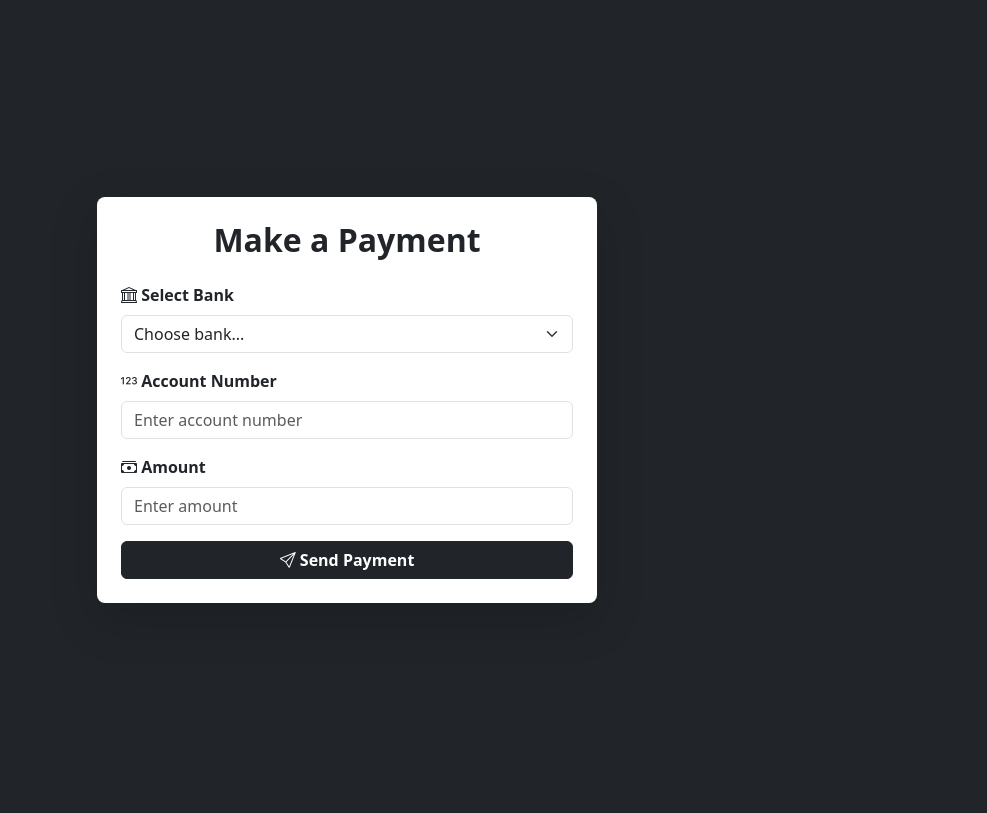
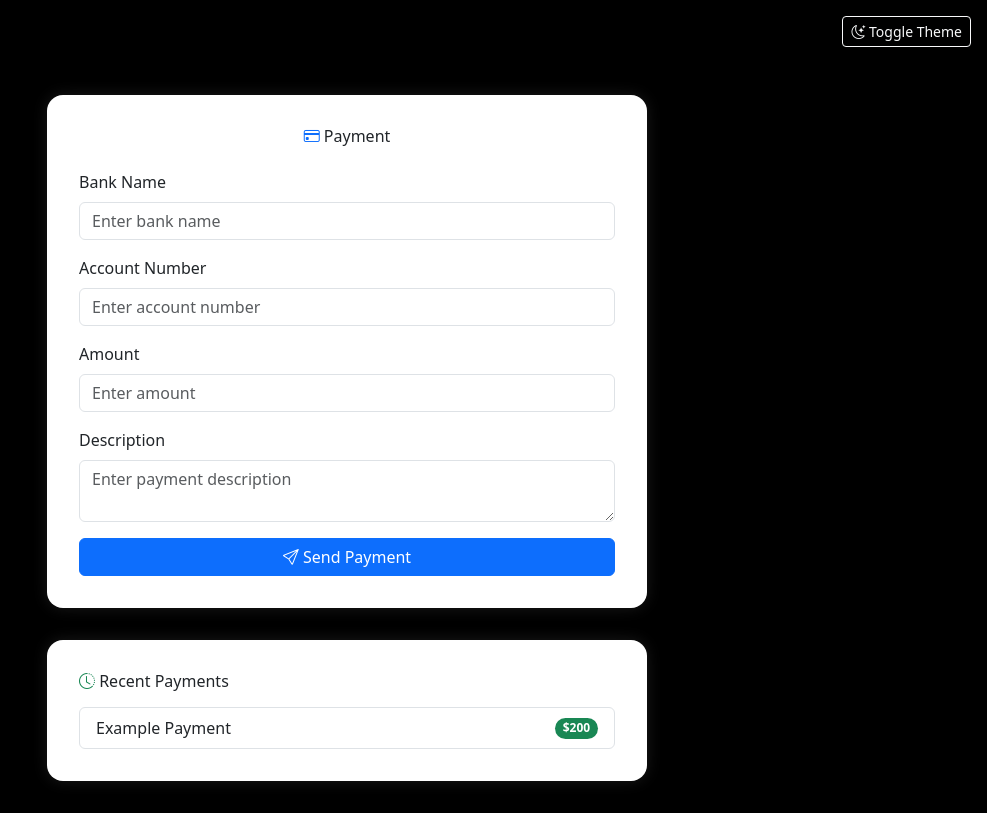
Before and after one commit to chukwuemeka77/Swapyardview, a plain HTML site: page payment.html in a window 1280 px wide. Shown: the whole page, without its empty margins (293-1280 px from the left). Drawn offline with nearby package versions, Linux system fonts and the light colour scheme; sample sign-in values are in the browser's storage.

Commit message:
Update payment.html

```diff
--- a/payment.html
+++ b/payment.html
@@ -3,64 +3,114 @@
 <head>
   <meta charset="UTF-8">
   <meta name="viewport" content="width=device-width, initial-scale=1.0">
-  <title>Payment Page</title>
+  <title>Payment - Enterprise App</title>
 
-  <!-- Bootstrap CSS -->
+  <!-- Bootstrap 5 -->
   <link href="https://cdn.jsdelivr.net/npm/bootstrap@5.3.3/dist/css/bootstrap.min.css" rel="stylesheet">
   <!-- Bootstrap Icons -->
-  <link href="https://cdn.jsdelivr.net/npm/bootstrap-icons/font/bootstrap-icons.css" rel="stylesheet">
+  <link href="https://cdn.jsdelivr.net/npm/bootstrap-icons@1.11.3/font/bootstrap-icons.css" rel="stylesheet">
+  <!-- Tailwind CSS -->
+  <script src="https://cdn.tailwindcss.com"></script>
+
+  <style>
+    body {
+      background-color: #000; /* black background */
+      font-family: system-ui, sans-serif;
+    }
+    .container-box {
+      background: #fff;
+      border-radius: 1rem;
+      padding: 2rem;
+      box-shadow: 0 0 15px rgba(255,255,255,0.1);
+      max-width: 600px;
+      margin: 2rem auto;
+    }
+  </style>
 </head>
-<body class="bg-dark text-light">
+<body>
 
-  <!-- Payment Form Container -->
-  <div class="d-flex justify-content-center align-items-center min-vh-100">
-    <div class="container bg-white text-dark rounded-3 shadow-lg p-4" style="max-width: 500px;">
-
-      <!-- Title -->
-      <h2 class="text-center mb-4 fw-bold">Make a Payment</h2>
-
-      <!-- Bank Selection -->
-      <div class="mb-3">
-        <label class="form-label fw-semibold">
-          <i class="bi bi-bank"></i> Select Bank
-        </label>
-        <select id="bank" class="form-select">
-          <option selected disabled>Choose bank...</option>
-          <option>Access Bank</option>
-          <option>GTBank</option>
-          <option>UBA</option>
-          <option>Zenith Bank</option>
-        </select>
-      </div>
-
-      <!-- Account Number -->
-      <div class="mb-3">
-        <label class="form-label fw-semibold">
-          <i class="bi bi-123"></i> Account Number
-        </label>
-        <input type="text" id="accountNumber" class="form-control" placeholder="Enter account number">
-        <small class="text-muted" id="accountName"></small>
-      </div>
-
-      <!-- Amount -->
-      <div class="mb-3">
-        <label class="form-label fw-semibold">
-          <i class="bi bi-cash-stack"></i> Amount
-        </label>
-        <input type="number" id="amount" class="form-control" placeholder="Enter amount">
-      </div>
-
-      <!-- Submit -->
-      <div class="d-grid">
-        <button class="btn btn-dark fw-semibold" id="payBtn">
-          <i class="bi bi-send"></i> Send Payment
+  <!-- Theme Toggle -->
+  <div class="text-end p-3">
+    <button id="themeToggle" class="btn btn-sm btn-outline-light">
+      <i class="bi bi-moon-stars"></i> Toggle Theme
     </button>
   </div>
 
+  <!-- Payment Container -->
+  <div class="container-box">
+    <h2 class="text-center mb-4">
+      <i class="bi bi-credit-card text-primary"></i> Payment
+    </h2>
+
+    <!-- Payment Form -->
+    <form id="paymentForm">
+      <div class="mb-3">
+        <label class="form-label">Bank Name</label>
+        <input type="text" class="form-control" placeholder="Enter bank name" required>
       </div>
+      <div class="mb-3">
+        <label class="form-label">Account Number</label>
+        <input type="number" class="form-control" placeholder="Enter account number" required>
+      </div>
+      <div class="mb-3">
+        <label class="form-label">Amount</label>
+        <input type="number" class="form-control" placeholder="Enter amount" required>
+      </div>
+      <div class="mb-3">
+        <label class="form-label">Description</label>
+        <textarea class="form-control" rows="2" placeholder="Enter payment description"></textarea>
+      </div>
+      <button type="submit" class="btn btn-primary w-100">
+        <i class="bi bi-send"></i> Send Payment
+      </button>
+    </form>
   </div>
 
-  <!-- Bootstrap JS -->
+  <!-- Recent Payments -->
+  <div class="container-box">
+    <h4 class="mb-3"><i class="bi bi-clock-history text-success"></i> Recent Payments</h4>
+    <ul class="list-group" id="historyList">
+      <li class="list-group-item d-flex justify-content-between align-items-center">
+        Example Payment
+        <span class="badge bg-success rounded-pill">$200</span>
+      </li>
+    </ul>
+  </div>
+
+  <!-- Bootstrap Bundle -->
   <script src="https://cdn.jsdelivr.net/npm/bootstrap@5.3.3/dist/js/bootstrap.bundle.min.js"></script>
+
+  <script>
+    // ✅ Session Check
+    document.addEventListener("DOMContentLoaded", () => {
+      const loggedIn = sessionStorage.getItem("loggedIn");
+      if (!loggedIn) {
+        window.location.href = "login.html"; // redirect to login
+      }
+    });
+
+    // ✅ Theme Toggle
+    const btn = document.getElementById("themeToggle");
+    btn.addEventListener("click", () => {
+      document.body.classList.toggle("bg-dark");
+      document.body.classList.toggle("text-white");
+    });
+
+    // ✅ Payment Form Handling
+    document.getElementById("paymentForm").addEventListener("submit", (e) => {
+      e.preventDefault();
+      const historyList = document.getElementById("historyList");
+
+      const amount = e.target.querySelector('input[type="number"]').value;
+      const desc = e.target.querySelector('textarea').value || "Payment";
+
+      const li = document.createElement("li");
+      li.className = "list-group-item d-flex justify-content-between align-items-center";
+      li.innerHTML = `${desc} <span class="badge bg-primary rounded-pill">$${amount}</span>`;
+
+      historyList.prepend(li);
+      e.target.reset();
+    });
+  </script>
 </body>
 </html>
```
Lines whose indentation alone changed are shown as unchanged.
